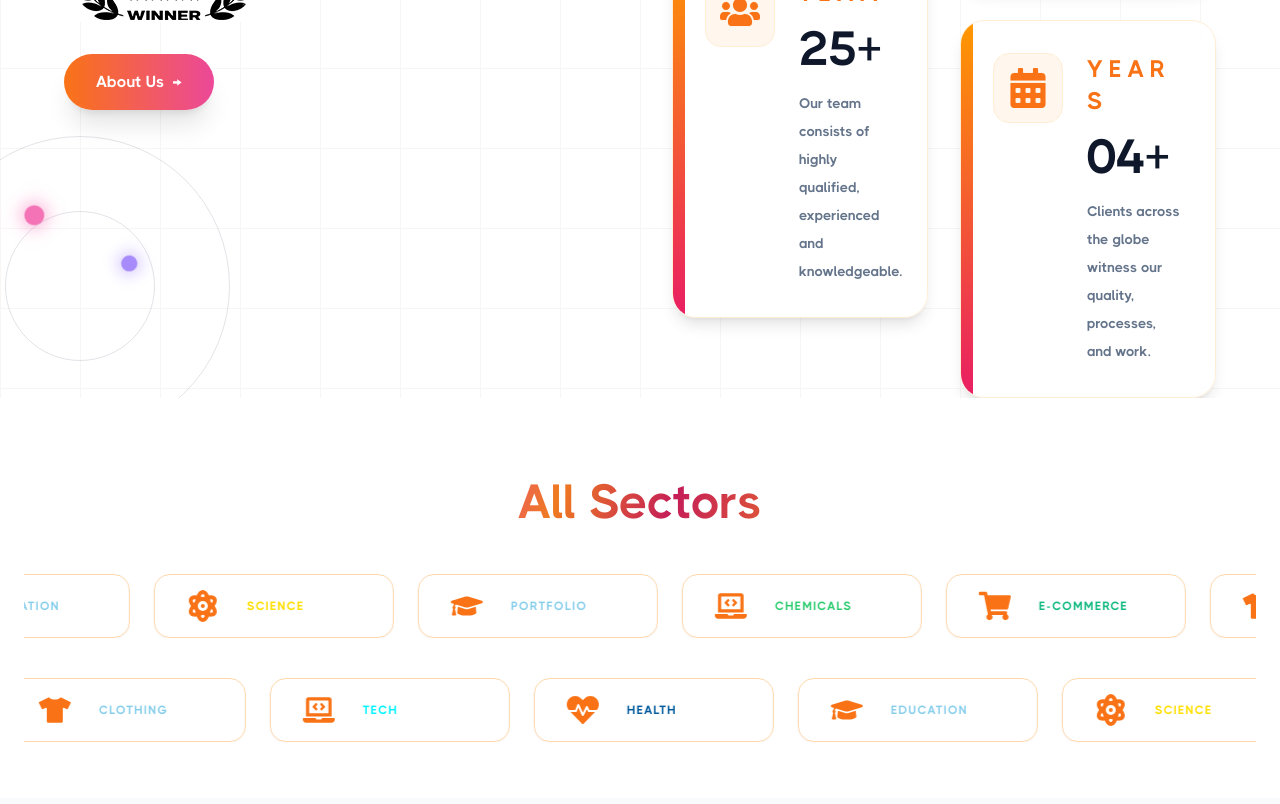
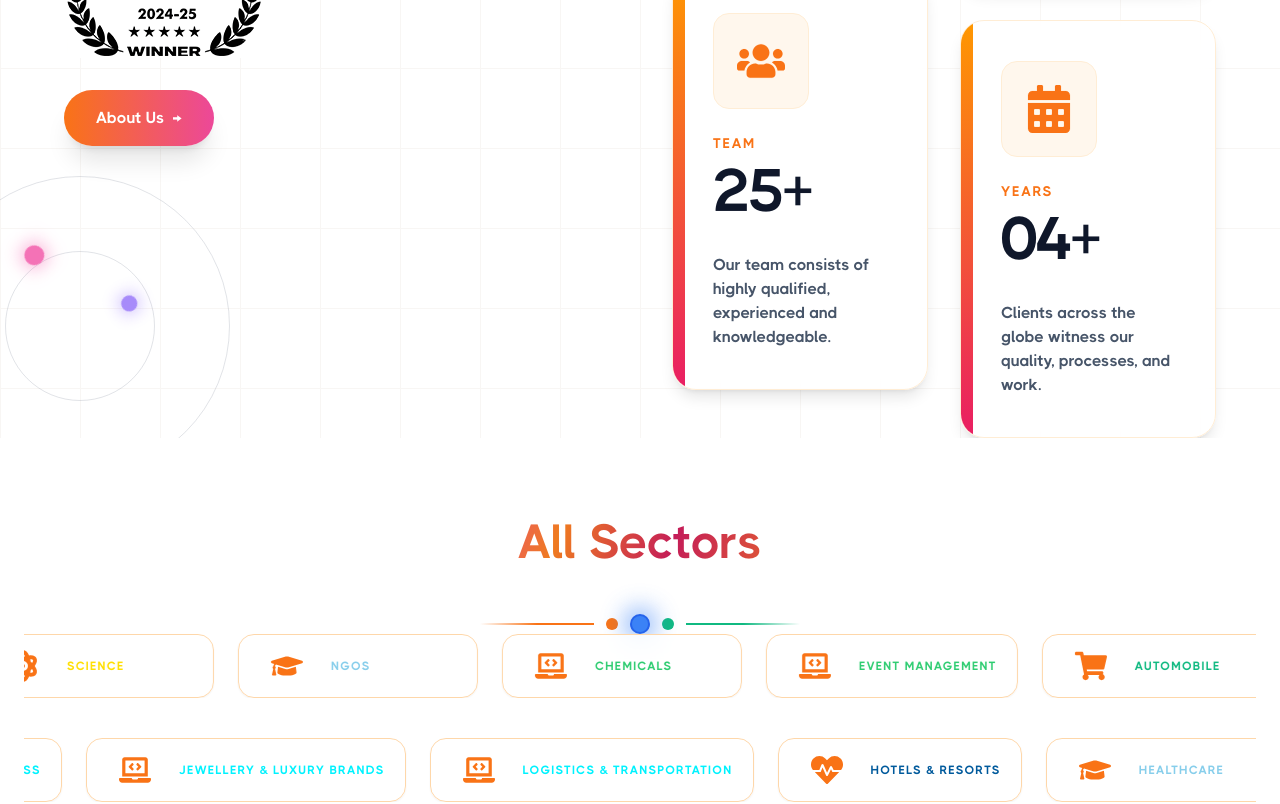
Before and after one commit to Revagraphics/Revagraphics, a React (Vite) app: page / in a window 1280 px wide. Shown: the part 1660-2464 px from the top of the page. Built offline with nearby package versions, Linux system fonts and the light colour scheme.

Commit message:
add bottom line

```diff
--- a/src/components/AllSector.jsx
+++ b/src/components/AllSector.jsx
@@ -1,6 +1,6 @@
 import React, { useEffect, useRef } from "react";
 import { gsap } from "gsap";
-
+import DecorativeUnderline from "../components/DecorativeUnderline";
 import {
   FaGraduationCap,
   FaHeartbeat,
@@ -15,25 +15,51 @@ import {
 import ShimmerText from "./ShimmerText";
 
 const sectors = [
-  { id: 1, img: FaHeartbeat, category: "Health", color: "#005A9C" },
+  { id: 1, img: FaHeartbeat, category: "Restaurants", color: "#005A9C" },
   { id: 2, img: FaGraduationCap, category: "Education", color: "#87CEEB" },
   { id: 3, img: FaAtom, category: "Science", color: "#FFDF00" },
-  { id: 4, img: FaGraduationCap, category: "portfolio", color: "#87CEEB" },
+  { id: 4, img: FaGraduationCap, category: "NGOs", color: "#87CEEB" },
   { id: 5, img: FaLaptopCode, category: "chemicals", color: "#2ECC71" },
-  { id: 6, img: FaShoppingCart, category: "e-commerce", color: "#10B981" },
-  { id: 7, img: FaTshirt, category: "clothing", color: "#87CEEB" },
-  { id: 8, img: FaLaptopCode, category: "tech", color: "#00F2FE" },
+  { id: 6, img: FaLaptopCode, category: "Event Management", color: "#2ECC71" },
+  { id: 7, img: FaShoppingCart, category: "Automobile", color: "#10B981" },
+  { id: 8, img: FaTshirt, category: "clothing", color: "#87CEEB" },
+  { id: 9, img: FaLaptopCode, category: "tech", color: "#00F2FE" },
+  { id: 10, img: FaLaptopCode, category: "Textiles", color: "#00F2FE" },
+  {
+    id: 11,
+    img: FaLaptopCode,
+    category: "Religious & Cultural Organizations",
+    color: "#00F2FE",
+  },
 ];
 
 const logos = [
-  { id: 1, img: FaHeartbeat, category: "Health", color: "#005A9C" },
-  { id: 2, img: FaGraduationCap, category: "Education", color: "#87CEEB" },
-  { id: 3, img: FaAtom, category: "Science", color: "#FFDF00" },
-  { id: 4, img: FaGraduationCap, category: "portfolio", color: "#87CEEB" },
-  { id: 5, img: FaLaptopCode, category: "chemicals", color: "#2ECC71" },
-  { id: 6, img: FaShoppingCart, category: "e-commerce", color: "#10B981" },
-  { id: 7, img: FaTshirt, category: "clothing", color: "#87CEEB" },
-  { id: 8, img: FaLaptopCode, category: "tech", color: "#00F2FE" },
+  { id: 1, img: FaHeartbeat, category: "Hotels & Resorts", color: "#005A9C" },
+  { id: 2, img: FaGraduationCap, category: "Healthcare", color: "#87CEEB" },
+  { id: 3, img: FaAtom, category: "Real Estate", color: "#FFDF00" },
+  { id: 4, img: FaGraduationCap, category: "Architecture", color: "#87CEEB" },
+  {
+    id: 5,
+    img: FaLaptopCode,
+    category: "Interior Design Firms",
+    color: "#2ECC71",
+  },
+  { id: 6, img: FaShoppingCart, category: "Schools", color: "#10B981" },
+  { id: 7, img: FaTshirt, category: "Coaching Institutes", color: "#87CEEB" },
+  { id: 8, img: FaLaptopCode, category: "Manufacturing", color: "#00F2FE" },
+  { id: 9, img: FaLaptopCode, category: "Salon & Wellness", color: "#00F2FE" },
+  {
+    id: 10,
+    img: FaLaptopCode,
+    category: " Jewellery & Luxury Brands",
+    color: "#00F2FE",
+  },
+  {
+    id: 11,
+    img: FaLaptopCode,
+    category: " Logistics & Transportation",
+    color: "#00F2FE",
+  },
 ];
 
 const AllSector = () => {
@@ -91,6 +117,11 @@ const AllSector = () => {
         <h2 className="text-center text-3xl lg:text-5xl font-bold text-zinc-900 mb-12">
           <ShimmerText>All Sectors</ShimmerText>
         </h2>
+        <DecorativeUnderline
+          width="320px" // Adjust width as needed
+          className="mt-4 mx-auto"
+          centerColor="#3B82F6" // Optional: change blue color
+        />
 
         {/* First Marquee - Row 1 (Displaying sectors array with mixed Icons/Images) */}
         <div className="overflow-hidden mb-10">
--- /dev/null
+++ b/src/components/DecorativeUnderline.jsx
@@ -0,0 +1,43 @@
+import React from "react";
+
+const DecorativeUnderline = ({
+  width = "280px",        // You can control width
+  className = "",
+  centerColor = "#3B82F6", // Default blue for the glowing circle
+}) => {
+  return (
+    <div className={`flex items-center justify-center ${className}`}>
+      <div
+        className="relative flex items-center"
+        style={{ width }}
+      >
+        {/* Left Line */}
+        <div className="h-[2px] bg-gradient-to-r from-transparent via-orange-500 to-orange-500 flex-1" />
+
+        {/* Orange Dot */}
+        <div className="w-3 h-3 rounded-full bg-orange-500 mx-3" />
+
+        {/* Blue Glowing Circle */}
+        <div className="relative flex items-center justify-center">
+          <div
+            className="w-5 h-5 rounded-full border-2 border-blue-600 relative z-10"
+            style={{ backgroundColor: centerColor }}
+          />
+          {/* Glow Effect */}
+          <div
+            className="absolute w-8 h-8 rounded-full blur-md opacity-60"
+            style={{ backgroundColor: centerColor }}
+          />
+        </div>
+
+        {/* Green Dot */}
+        <div className="w-3 h-3 rounded-full bg-emerald-500 mx-3" />
+
+        {/* Right Line */}
+        <div className="h-[2px] bg-gradient-to-r from-emerald-500 via-emerald-500 to-transparent flex-1" />
+      </div>
+    </div>
+  );
+};
+
+export default DecorativeUnderline;
--- a/src/components/ServicesSection.jsx
+++ b/src/components/ServicesSection.jsx
@@ -11,6 +11,7 @@ import {
 
 import ShimmerText from "../components/ShimmerText";
 import GridBg from "../components/GridBg";
+import DecorativeUnderline from "../components/DecorativeUnderline";
 
 const services = [
   {
@@ -84,7 +85,13 @@ export default function ServicesSection() {
           <div className="text-center mb-16">
             <h2 className="text-4xl md:text-5xl lg:text-5xl font-bold text-gray-900 leading-tight">
               See what we can do for <ShimmerText>Your Business</ShimmerText>
+
             </h2>
+            <DecorativeUnderline
+                              width="320px" // Adjust width as needed
+                              className="mt-4 mx-auto"
+                              centerColor="#3B82F6" // Optional: change blue color
+                            />
             <p className="mt-4 text-lg text-gray-600 max-w-2xl mx-auto">
               Professional solutions that transform ideas into powerful digital
               experiences
--- a/src/components/SkillTabs.jsx
+++ b/src/components/SkillTabs.jsx
@@ -1,6 +1,7 @@
 import React, { useState, useRef } from "react";
 
 import ShimmerText from "../components/ShimmerText";
+import DecorativeUnderline from "../components/DecorativeUnderline";
 
 import GridBg from "../components/GridBg";
 
@@ -99,6 +100,11 @@ export default function SkillsTabs() {
             <ShimmerText>Technologies</ShimmerText> We
             <span>Work With</span>
           </h2>
+          <DecorativeUnderline
+                            width="320px" // Adjust width as needed
+                            className="mt-4 mx-auto"
+                            centerColor="#3B82F6" // Optional: change blue color
+                          />
 
           <p className="text-gray-600 mt-4 max-w-2xl mx-auto">
             We leverage modern technologies to build scalable, high-performance
--- a/src/components/StarRating.jsx
+++ b/src/components/StarRating.jsx
@@ -5,6 +5,7 @@ import dhruv from "../assets/dhruv.jpg";
 import yashpal from "../assets/yashpal.jpg";
 import umesh from "../assets/umesh.jpg";
 import ShimmerText from "../components/ShimmerText";
+import DecorativeUnderline from "../components/DecorativeUnderline";
 
 const reviews = [
   {
@@ -123,6 +124,11 @@ export default function ReviewCarousel() {
           <h2 className="text-4xl md:text-5xl font-bold text-gray-900">
             What Our <ShimmerText>Prestigious Clients</ShimmerText>  Say...
           </h2>
+          <DecorativeUnderline
+                            width="320px" // Adjust width as needed
+                            className="mt-4 mx-auto"
+                            centerColor="#3B82F6" // Optional: change blue color
+                          />
           {/* <p className="mt-4 text-gray-600 text-lg">
             Real stories from real clients
           </p> */}
--- a/src/pages/Home.jsx
+++ b/src/pages/Home.jsx
@@ -7,12 +7,12 @@ import SelectedWorkSection from "../components/SelectedWorkSection";
 import SkillsTabs from "../components/SkillTabs";
 import Feedback from "../components/Feedback";
 import StarRating from "../components/StarRating";
+import DecorativeUnderline from "../components/DecorativeUnderline";
 
 import { Link } from "react-router-dom";
 import gsap from "gsap";
 import Seo from "../components/Seo";
 import HeroImg from "../assets/hero1.png";
-
 import logo1 from "../assets/customer-logo-1.png";
 import logo2 from "../assets/customer-logo-2.png";
 import logo3 from "../assets/customer-logo-3.png";
@@ -24,7 +24,6 @@ import logo9 from "../assets/customer-logo-10.png";
 import badge1 from "../assets/badge-1.png";
 import badge2 from "../assets/badge22.png";
 import badge3 from "../assets/badge-3.png";
-
 import ShimmerText from "../components/ShimmerText";
 import GridBg from "../components/GridBg";
 import AllSector from "../components/AllSector";
@@ -104,34 +103,35 @@ export default function Home() {
     color = "#FF9800",
     color2 = "#E91E63",
   }) => (
-    <div className="group relative rounded-3xl border border-orange-100 bg-white/80 backdrop-blur-xl p-5 sm:p-6 md:p-8 shadow-lg transition-all duration-500 hover:-translate-y-2 hover:shadow-2xl overflow-hidden">
-      {/* --- Absolute Vertical Gradient Line --- */}
+    <div className="group relative rounded-3xl border border-orange-100 bg-white/80 backdrop-blur-xl p-6 sm:p-8 md:p-10 shadow-lg transition-all duration-500 hover:-translate-y-2 hover:shadow-2xl overflow-hidden h-full flex flex-col">
+      {/* Vertical Gradient Accent Line */}
       <div
-        className="absolute top-0 left-0 w-2 md:w-3 h-full"
+        className="absolute top-0 left-0 w-2 md:w-3 h-full rounded-tl-3xl"
         style={{
           background: `linear-gradient(to bottom, ${color}, ${color2})`,
         }}
-      ></div>
+      />
 
-
-      <div className="flex flex-col sm:grid sm:grid-cols-[auto_1fr] items-start gap-4 sm:gap-6 pl-2 md:pl-0">
-
-        <div className="flex shrink-0 aspect-square w-14 h-14 sm:w-16 sm:h-16 md:w-[70px] md:h-[70px] items-center justify-center rounded-2xl bg-orange-50 border border-orange-100 group-hover:scale-105 transition-transform">
-          <Icon className="w-7 h-7 sm:w-8 sm:h-8 md:w-10 md:h-10 text-orange-500 stroke-[1.5]" />
+      <div className="flex flex-col h-full">
+        {/* Icon */}
+        <div className="flex shrink-0 aspect-square w-16 h-16 sm:w-20 sm:h-20 md:w-24 md:h-24 items-center justify-center rounded-2xl bg-orange-50 border border-orange-100 group-hover:scale-105 transition-transform duration-300">
+          <Icon className="w-8 h-8 sm:w-10 sm:h-10 md:w-12 md:h-12 text-orange-500 stroke-[1.5]" />
         </div>
 
-
-        <div className="flex flex-col w-full min-w-0">
-          <span className="text-orange-500 text-[10px] sm:text-xs md:text-2xl font-bold tracking-[0.20em] sm:tracking-[0.25em] uppercase break-words">
+        {/* Title + Number */}
+        <div className="mt-6 flex flex-col">
+          <span className="text-orange-500 text-xs sm:text-sm font-bold tracking-[0.125em] uppercase">
             {title}
           </span>
 
-
-          <h3 className="mt-2 sm:mt-3 md:mt-4 text-3xl sm:text-4xl md:text-2xl lg:text-5xl font-bold text-slate-900 tracking-tight break-words">
+          <h3 className="mt-2 text-4xl sm:text-5xl md:text-6xl font-bold text-slate-900 tracking-tighter leading-none">
             {value}
           </h3>
+        </div>
 
-          <p className="mt-2 sm:mt-3 md:mt-4 text-xs sm:text-sm leading-6 sm:leading-7 text-slate-500 font-normal">
+        {/* Description - Under the Icon (as requested) */}
+        <div className="mt-auto pt-6 sm:pt-8">
+          <p className="text-sm sm:text-base leading-relaxed text-slate-600">
             {desc}
           </p>
         </div>
@@ -155,7 +155,7 @@ export default function Home() {
             {/* TEXT */}
             <section className="hero-animate flex-1 text-center lg:text-left">
               <h1 className="text-4xl text-[#30303c] sm:text-2xl lg:text-6xl font-poppins font-bold leading-tight">
-                Expert Branding & Web {" "}
+                Expert Branding & Web{" "}
                 <span className="">Development Solutions Across</span>{" "}
                 <span
                   ref={textRef}
@@ -220,6 +220,11 @@ export default function Home() {
                     Development Company
                   </ShimmerText>
                 </h2>
+                <DecorativeUnderline
+                  width="320px" // Adjust width as needed
+                  className="mt-4 mx-auto"
+                  centerColor="#3B82F6" // Optional: change blue color
+                />
               </div>
 
               {/* LEFT CONTENT */}
```
